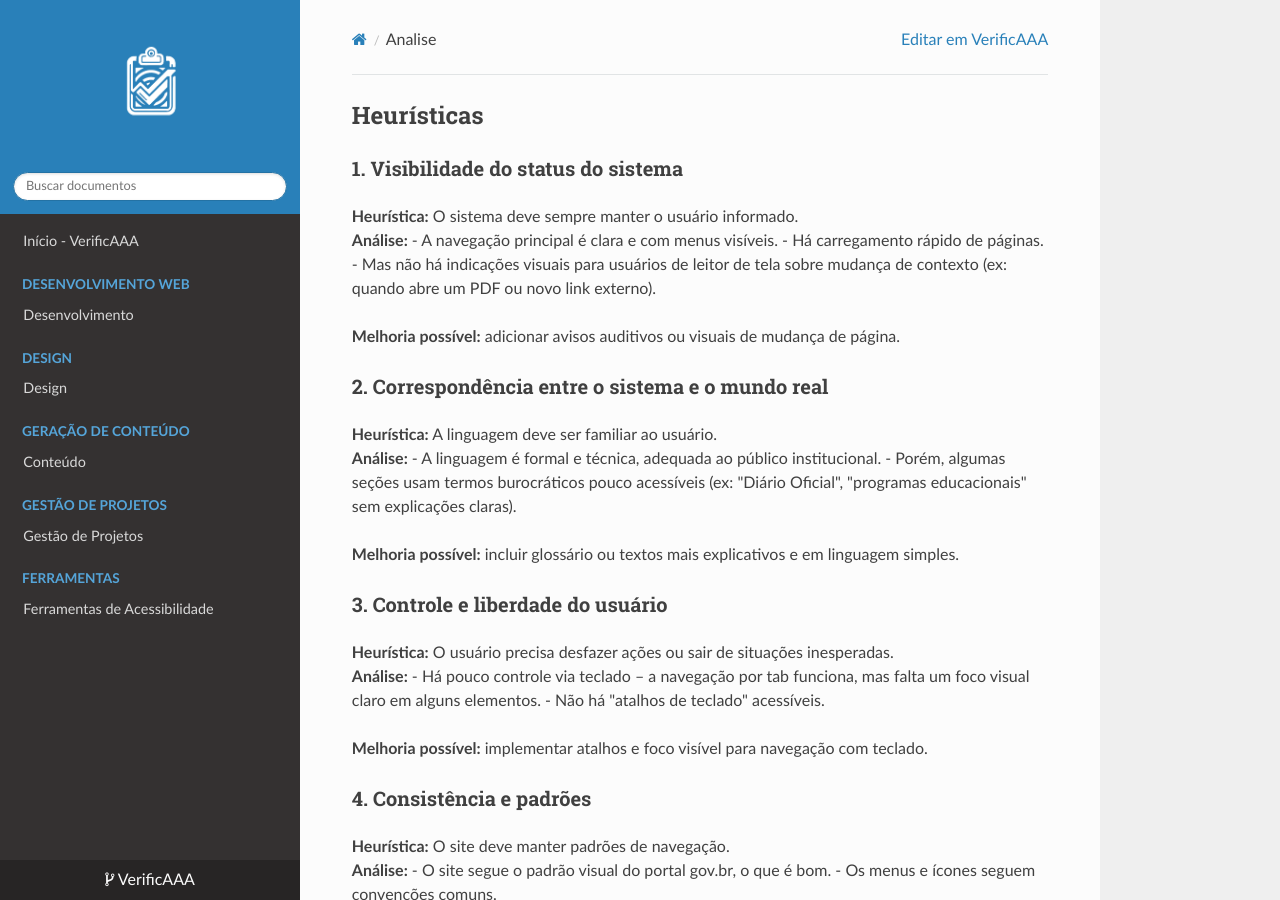
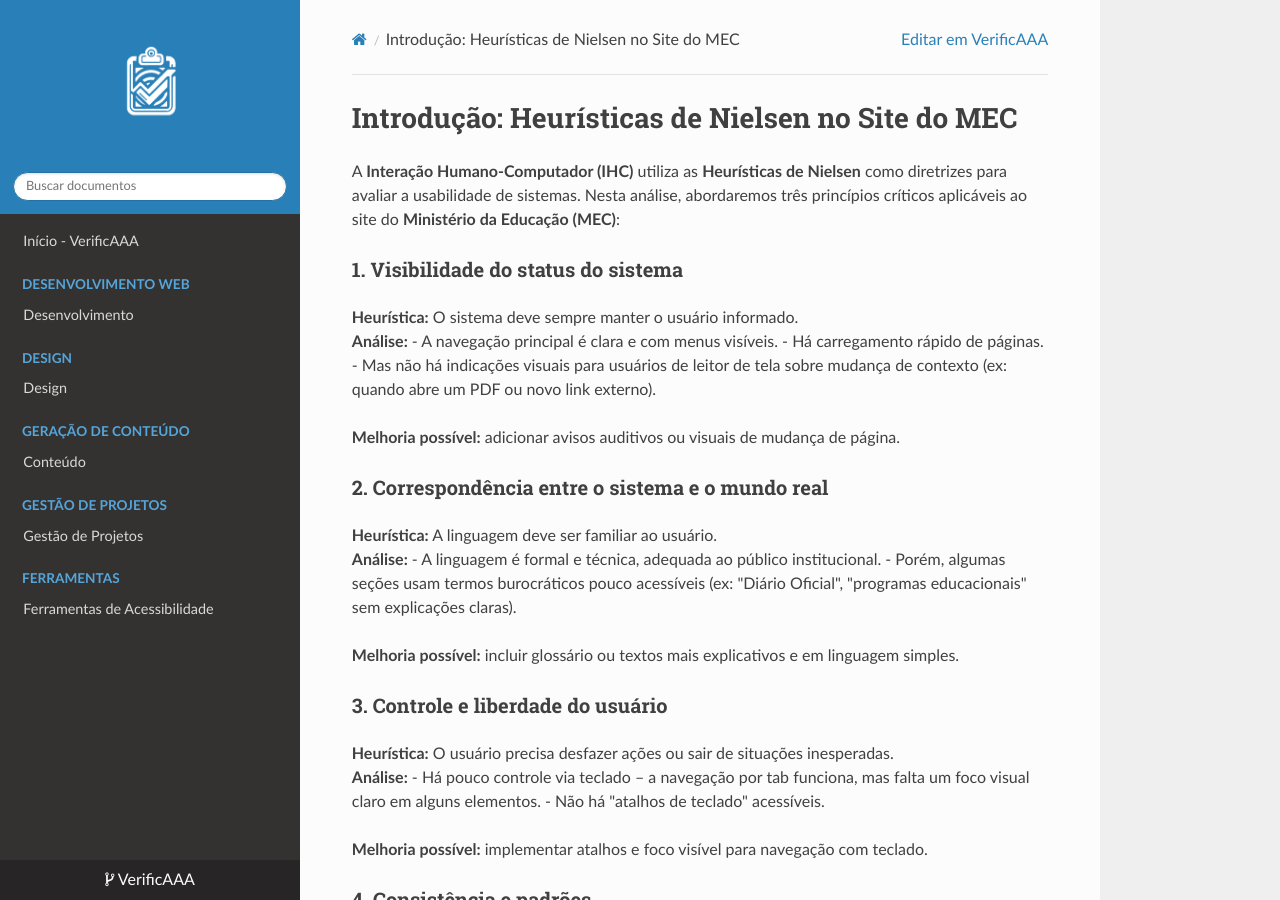
Before and after one commit to isacostaf/IHCGrupo05, an MkDocs documentation site: the page built from docs/heuristicas/analise.md, in a window 1280 px wide and 900 px high. Built offline with MkDocs 1.6.1, drawn with Linux system fonts in a browser that asks for light colours; nearby versions of some CDN libraries.

Commit message:
Adicionando introdução geral

```diff
--- a/docs/heuristicas/analise.md
+++ b/docs/heuristicas/analise.md
@@ -1,4 +1,6 @@
-## Heurísticas
+# Introdução: Heurísticas de Nielsen no Site do MEC
+
+A **Interação Humano-Computador (IHC)** utiliza as **Heurísticas de Nielsen** como diretrizes para avaliar a usabilidade de sistemas. Nesta análise, abordaremos três princípios críticos aplicáveis ao site do **Ministério da Educação (MEC)**:
 ### 1. Visibilidade do status do sistema
 **Heurística:** O sistema deve sempre manter o usuário informado.
 **Análise:**
```
